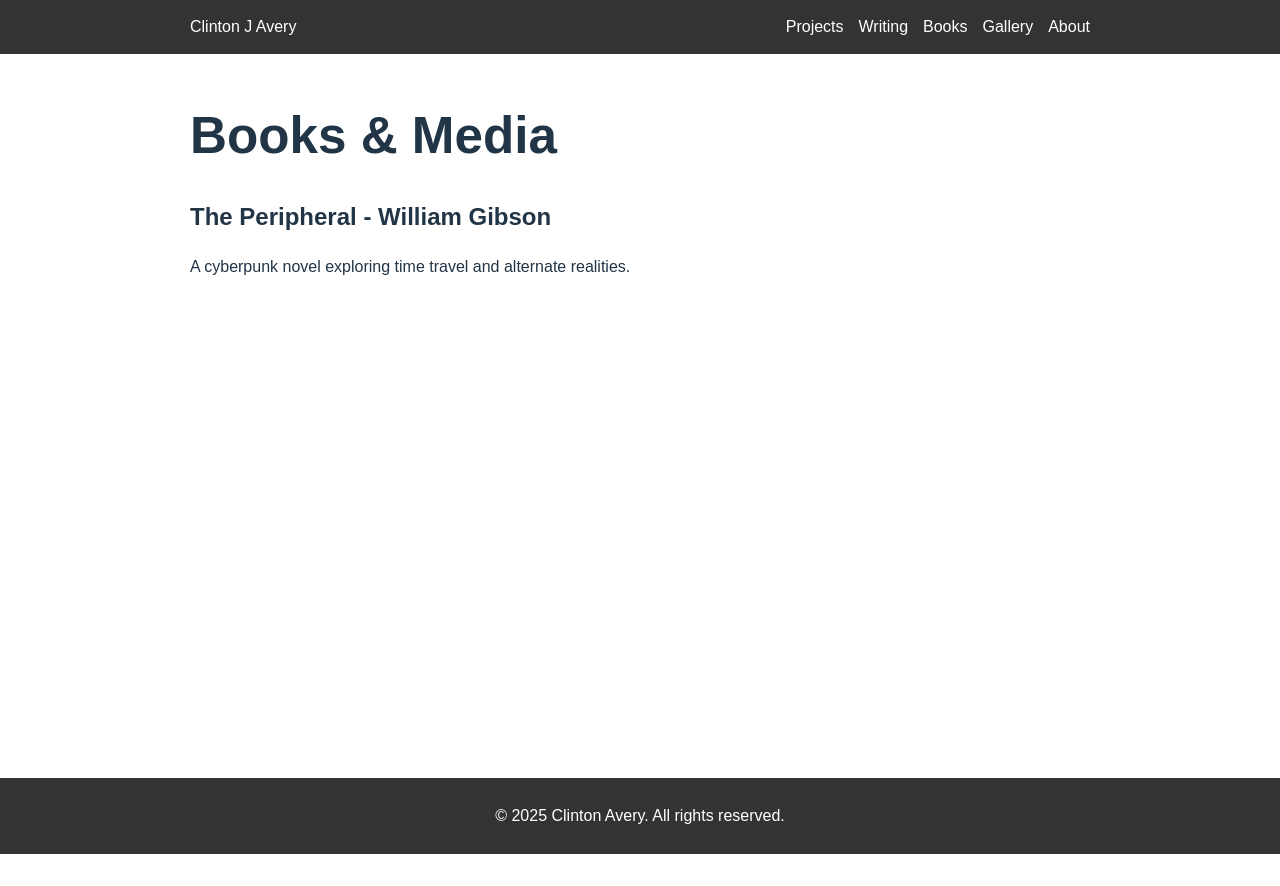
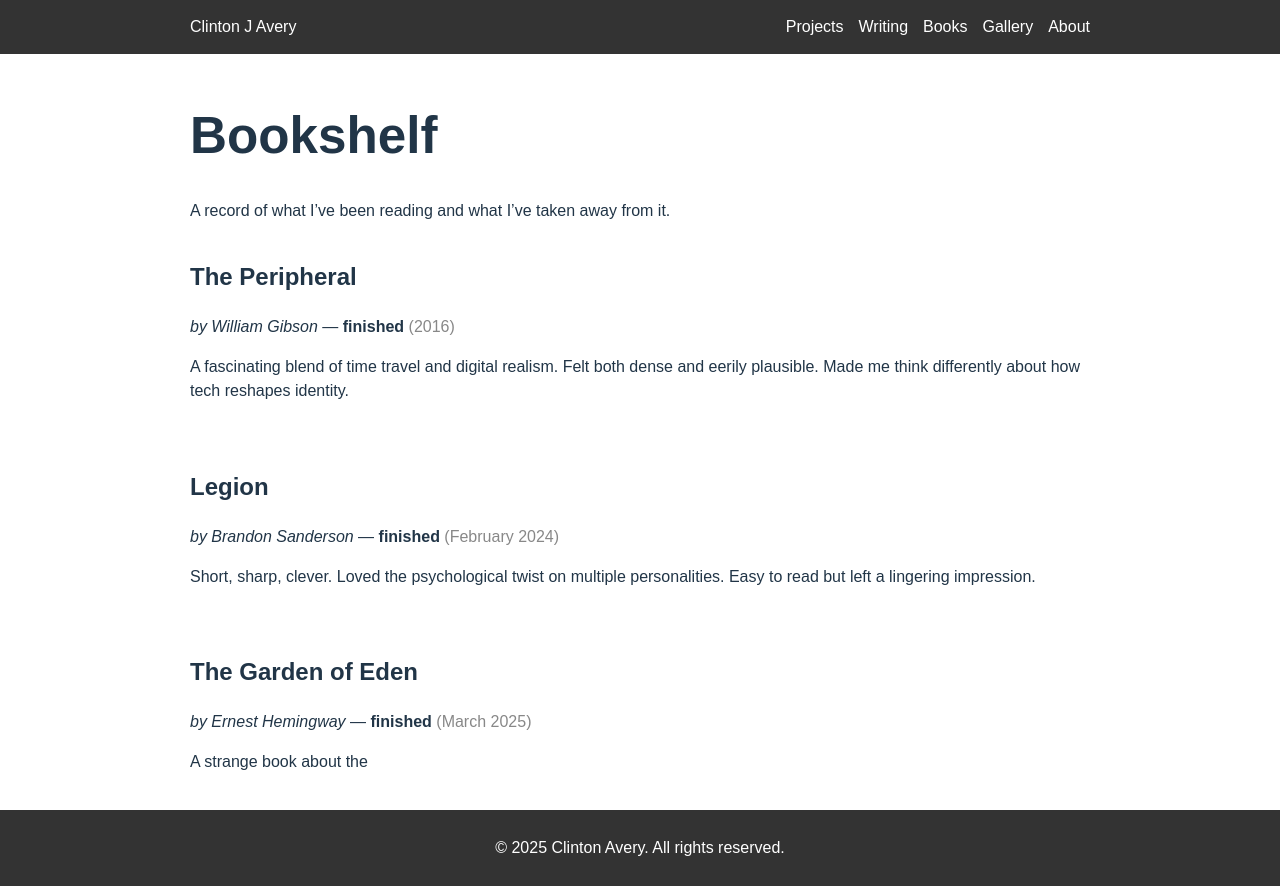
Before and after one commit to avEggHead/clintonjaverydotcom, a React (Vite) app in the folder clintonjavery/: page /books in a window 1280 px wide. Before the commit the page ends 854 px from the top, so only its background shows below. Built offline with nearby package versions, Linux system fonts and the light colour scheme.

Commit message:
adding more to the writing section

```diff
--- a/clintonjavery/src/App.tsx
+++ b/clintonjavery/src/App.tsx
@@ -1,13 +1,14 @@
 import { BrowserRouter as Router, Routes, Route } from "react-router-dom";
 import Home from "./pages/Home";
 import Projects from "./pages/Projects";
-import Writing from "./pages/Writing";
+import Post from "./pages/Post";
 import Books from "./pages/Books";
 import Gallery from "./pages/Gallery";
 import About from "./pages/About";
 import Navbar from "./components/Navbar";
 import Footer from "./components/Footer";
 import styles from "./styles/layout.module.css";
+import Writing from "./pages/Writing";
 
 function App() {
   return (
@@ -21,7 +22,8 @@ function App() {
           <Routes>
             <Route path="/" element={<Home />} />
             <Route path="/projects" element={<Projects />} />
-            <Route path="/writing" element={<Writing />} />
+            <Route path="/writing" element={<Writing />}/>
+            <Route path="/writing/:slug" element={<Post />} />
             <Route path="/books" element={<Books />} />
             <Route path="/gallery" element={<Gallery />} />
             <Route path="/about" element={<About />} />
--- /dev/null
+++ b/clintonjavery/src/data/posts.tsx
@@ -0,0 +1,24 @@
+export type Post = {
+    slug: string;
+    title: string;
+    date: string;
+    preview: string;
+    content: string;
+  };
+
+  export const posts: Post[] = [
+    {
+      slug: "bicycle-or-wheelchair",
+      title: "Is Generative AI a Bicycle or a Wheelchair for the Mind?",
+      date: "March 2025",
+      preview: "Steve Jobs said the computer is a bicycle for the mind. But is generative AI more like a wheelchair?",
+      content: `Recently I had a discussion with a colleague about the effect and use of AI in software development.  So it got me thinking a little bit.  The thing that I’ve been saying about gen ai is this funny little catch phrase partially inspired by Steve Jobs.  He called the computer the bicycle for the mind.  Meaning that it had an amplifying effect on the users intellect.  A bicycle turns the power of the legs pushing on the pedals into a highly efficient linear motion that carries the rider much father than would be possible walking or running expending the same amount of energy.  I’ve been wondering aloud to some if gen ai is rather than being a bicycle, actually a wheelchair for the mind.
+	How is a wheelchair different from a bicycle?  Well they both aid in forward propulsion, and they both are highly efficient at translating a small amount of muscle expenditure into a large amount of linear movement.  But in the case of the bicycle, you are using a part of your body that is meant for transportation, your legs, and amplifying the strength that it has to take you farther.  And in fact using a bicycle actually strengthens your legs, so that you would actually be a better runner or walker even without the bicycle after having trained used one.  A wheelchair is a device that stands in for an ability that is lacking.  If someone is unable to walk because god forbid, their legs don’t function for one reason or another, they can use a wheelchair and it will aid them in moving around and performing some of the same transportationary tasks that the legs normally do.  But the wheelchair doesn’t strengthen the natural means of locomotion the way a bicycle does, that’s the key difference in my mind when I liken gen ai to a wheelchair.
+	Does gen ai make you better at anything?  It can solve some problems for you but it leaves a skills gap wherever it is used.  Did you really gain knowledge by asking it to generate some length of code?  Probably not.  Maybe though.
+	And this might be the key part.  Maybe the tool is so strange that I just need to be extremely careful in how I use it and what tasks to use it for.  I need to development some judgement about what the right task is that gen ai can help with, and use it in a way that it is actually strengthening and amplifying my existing skills rather than creating a gap for me that will be difficult or impossible to fill in without the subsequent use of gen ai the next time the issue comes around.
+	So what are the rules of thumb or the guideposts one can use to guide their own use of this tool, this new strange and seductive technology?  I wonder if there are leading indicators and trailing indicators of correct use or misuse of gen ai…  Like can you know before hand or do you have to wait until after to know if your use was ok?  Maybe something as simple as sharing what you “learned” with someone else.  Does your use result in a new skill you have, or a new gap or dependency you have?
+	Those last couple of questions are pretty good.  Did your use result in a new skill or knew knowledge, or did it create a new knowledge gap or dependency.  Have you outsourced your thinking to someone else.  I heard this concept of outsourcing various aspects of our lives during an interview with a journalist who was investigating the link between dementia and diet.
+	He talked about how there were so many gaps in our knowledge in modern society, and the medical knowledge gap is one of the most terrifying.  There’s financial literacy that we outsource to another paid party, nutritional/food preparation that we outsource to another paid party, even in representative democracy we outsource the political decision making to another elected party.  There’s good reasons for that, it allows us to specialize and focus on whatever it is that interests us more, but we need to be careful and watch that this outsourcing doesn’t go too far.  In the case of gen ai (gen ai is out of the bottle) the thing being outsourced could be thinking itself.  You can just prompt it to give you an argument for some position.  So maybe that’s useful for considering things you haven’t thought of before, but is it somehow infringing on a basic capacity of the human mind?  And in so doing actually weakening that capacity?
+      `.trim(),
+    },
+  ];
--- a/clintonjavery/src/pages/About.tsx
+++ b/clintonjavery/src/pages/About.tsx
@@ -4,8 +4,11 @@ export default function About() {
   return (
     <div className={styles.pageContainer}>
       <h1 className={styles.heading}>About Me</h1>
-      <p className={styles.bio}>
+      <p className={styles.bio}>s
         Hey, I’m Clinton Avery. This is my place to share my work, thoughts, and interests.
+        I'm a husband, father, and software engineer.  I live in rural North Carolina on a homestead with
+        my wife and kids, and a few chickens.  When I'm not programming computers for work, I'm reading books,
+        lifting weights, trying to play the piano, or helping my wife with the homestead.
       </p>
     </div>
   );
--- a/clintonjavery/src/pages/Books.tsx
+++ b/clintonjavery/src/pages/Books.tsx
@@ -1,14 +1,53 @@
 import styles from "../styles/layout.module.css";
+
+type Book = {
+  title: string;
+  author: string;
+  status: "reading" | "finished";
+  blurb: string;
+  date: string;
+};
+
+const books: Book[] = [
+  {
+    title: "The Peripheral",
+    author: "William Gibson",
+    status: "finished",
+    date: "2016",
+    blurb: "A fascinating blend of time travel and digital realism. Felt both dense and eerily plausible. Made me think differently about how tech reshapes identity.",
+  },
+  {
+    title: "Legion",
+    author: "Brandon Sanderson",
+    status: "finished",
+    date: "February 2024",
+    blurb: "Short, sharp, clever. Loved the psychological twist on multiple personalities. Easy to read but left a lingering impression.",
+  },
+  {
+    title: "The Garden of Eden",
+    author: "Ernest Hemingway",
+    status: "finished",
+    date: "March 2025",
+    blurb: "A strange book about the",
+  },
+];
 
 export default function Books() {
   return (
     <div className={styles.pageContainer}>
-      <h1 className={styles.heading}>Books & Media</h1>
-      <div className={styles.bookList}>
-        <div className={styles.book}>
-          <h2 className={styles.bookTitle}>The Peripheral - William Gibson</h2>
-          <p>A cyberpunk novel exploring time travel and alternate realities.</p>
-        </div>
+      <h1 className={styles.pageHeading}>Bookshelf</h1>
+      <p className={styles.pageSubtext}>
+        A record of what I’ve been reading and what I’ve taken away from it.
+      </p>
+
+      <div style={{ display: "flex", flexDirection: "column", gap: "30px" }}>
+        {books.map((book, idx) => (
+          <div key={idx}>
+            <h2>{book.title}</h2>
+            <p><em>by {book.author}</em> — <strong>{book.status}</strong> <span style={{ color: "#888" }}>({book.date})</span></p>
+            <p>{book.blurb}</p>
+          </div>
+        ))}
       </div>
     </div>
   );
--- a/clintonjavery/src/pages/Home.tsx
+++ b/clintonjavery/src/pages/Home.tsx
@@ -3,7 +3,7 @@ import styles from "../styles/layout.module.css";
 export default function Home() {
   return (
     <div className={styles.pageContainer}>
-      <h1 className={styles.heading}>Welcome to My Space</h1>
+      <h1 className={styles.heading}>Welcome to My Site</h1>
       <p className={styles.subtext}>
         A personal site to showcase my work, thoughts, and projects.
       </p>
--- /dev/null
+++ b/clintonjavery/src/pages/Post.tsx
@@ -0,0 +1,20 @@
+import { useParams } from "react-router-dom";
+import { posts } from "../data/posts";
+import styles from "../styles/layout.module.css";
+
+export default function Post() {
+  const { slug } = useParams();
+  const post = posts.find((p) => p.slug === slug);
+
+  if (!post) return <div className={styles.pageContainer}>Post not found.</div>;
+
+  return (
+    <div className={styles.pageContainer}>
+      <h1 className={styles.pageHeading}>{post.title}</h1>
+      <p style={{ color: "#888" }}>{post.date}</p>
+      <div style={{ whiteSpace: "pre-wrap", lineHeight: "1.6" }}>
+        {post.content}
+      </div>
+    </div>
+  );
+}
```
Also changed, not shown: clintonjavery/src/pages/Projects.tsx (+40 -2 lines), clintonjavery/src/pages/Writing.tsx (+19 -4 lines).
